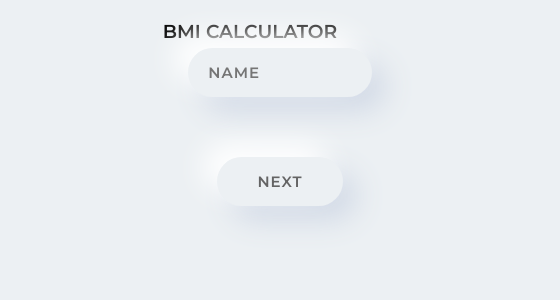
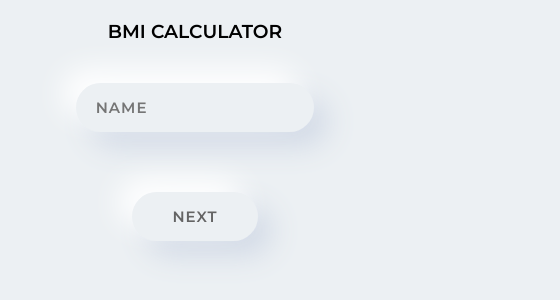
Before and after one commit to romanprotoliuk/BMI-Calculator, a React (Create React App) app: page / in a window 390 px wide. Shown: the top 300 px of the page, 560 px wide, since content can reach past the window. Built offline with nearby package versions, Linux system fonts and the light colour scheme.

Commit message:
more styles

```diff
--- a/src/App.css
+++ b/src/App.css
@@ -25,6 +25,10 @@
 }
 
 @media screen and (max-width: 479px) {
+  .App {
+    width: 100%;
+  }
+
   h1 {
     font-size: 2rem;
     letter-spacing: 0.1rem;
@@ -35,10 +39,12 @@
   }
 
   .search-form {
-
-    width: 35rem;
-    height: 8rem;
-    display: flex;
+    margin: 0 auto;
+    width: 90%;
+    margin-top: 50px;
+    /* width: 35rem; */
+    /* height: 8rem; */
+    /* display: flex; */
     justify-content: center;
     align-items: center;
 
@@ -50,7 +56,7 @@
   }
   .search-form input[type="text"] {
     padding: 0 0.5rem;
-    width: 100%;
+    /* width: 100%; */
     color: #555;
     padding-top: 15px;
     padding-bottom: 15px;
@@ -63,7 +69,7 @@
     -webkit-appearance: none;
   }
   .search-form input {
-    width: 300px;
+    width: 400px;
     margin-right: 10px;
     margin-left: 10px;
     padding: 15px 30px;
@@ -79,4 +85,8 @@
     letter-spacing: 1px;
     text-transform: uppercase;
   }
+
+  .result-wrapper {
+    padding-bottom: 30px;
+  }
 }
```
Also changed, not shown: 1 other file (tests, documents, lock files or other folders).
